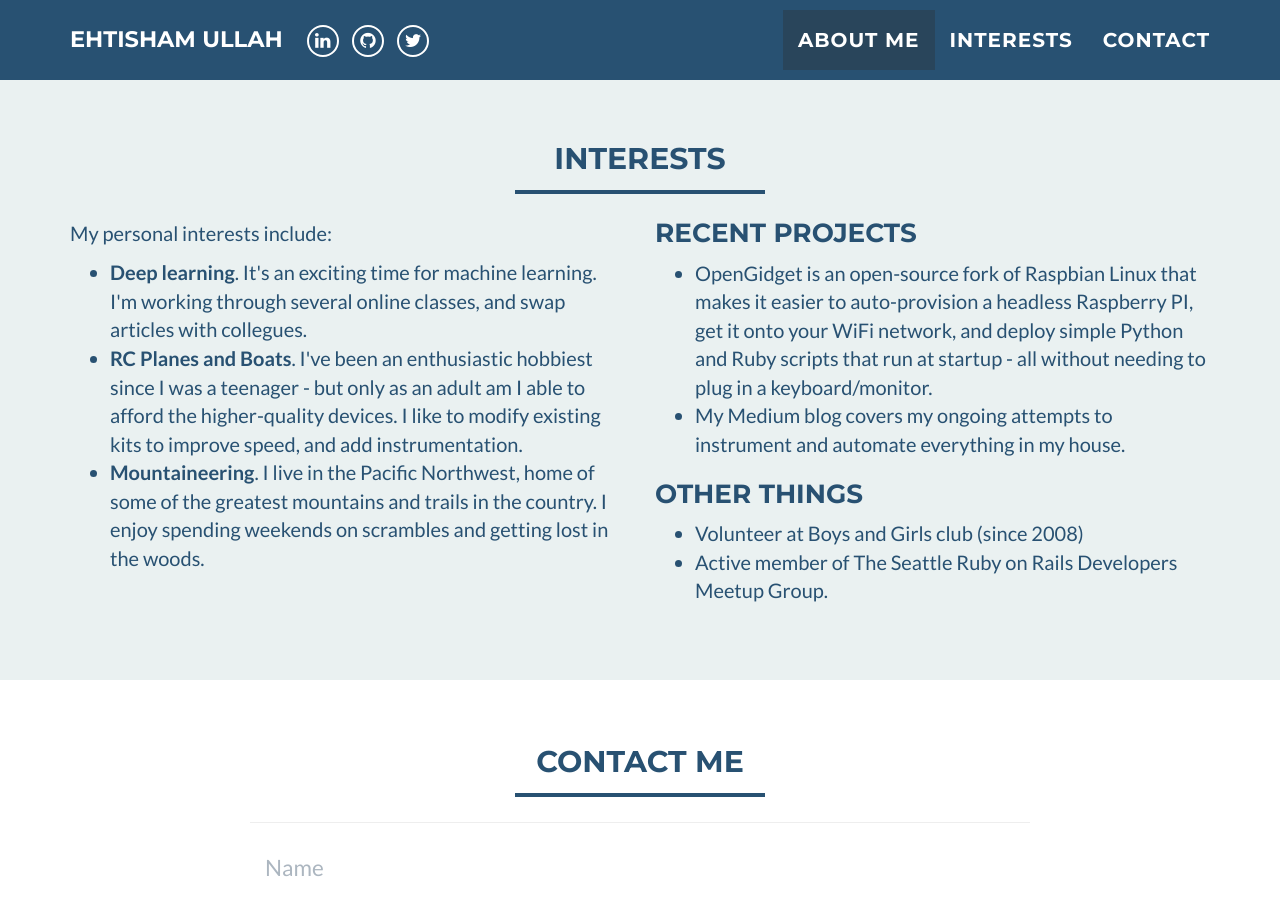
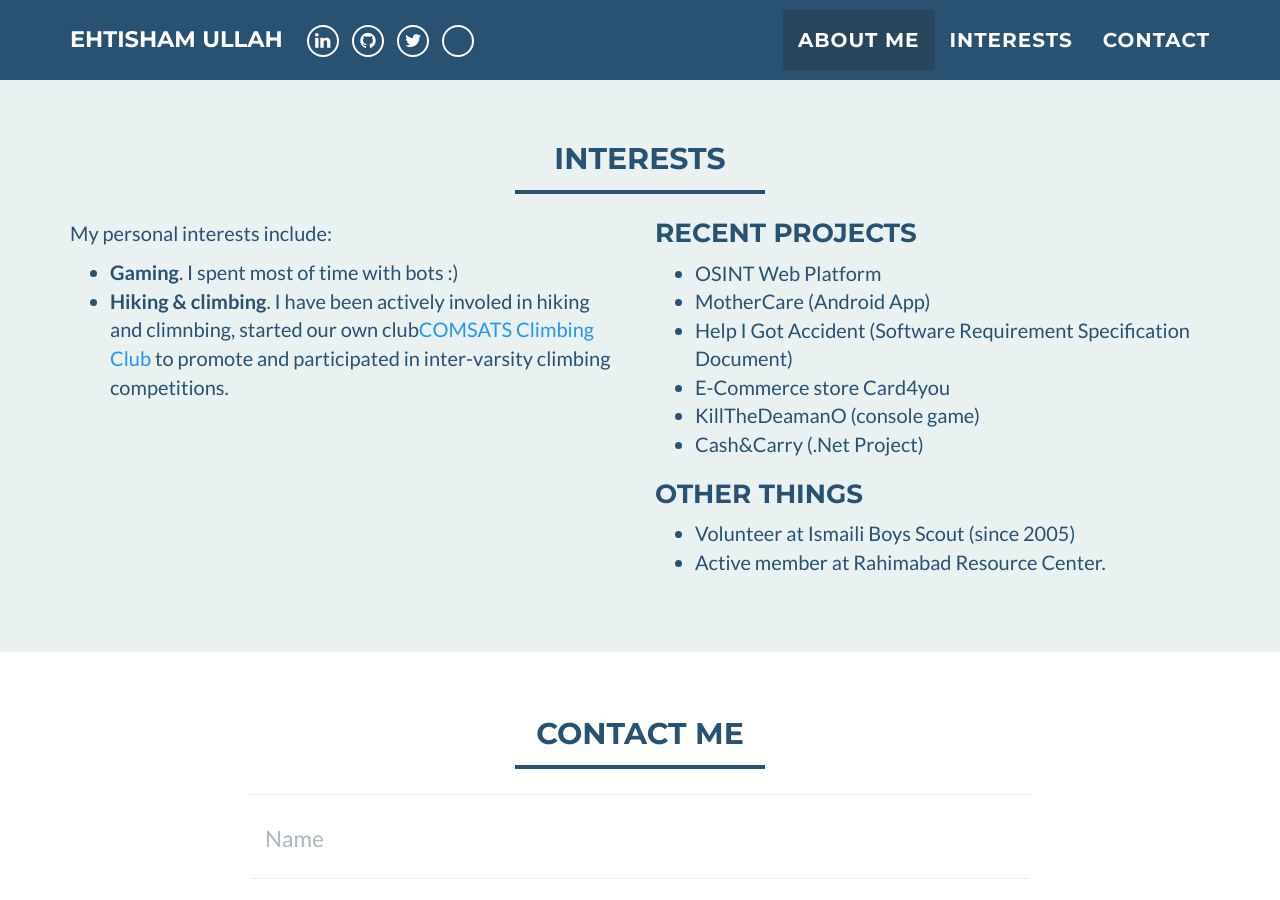
Before and after one commit to shaamuji/profile, a Jekyll site: the page built from index.html, in a window 1280 px wide and 900 px high, scrolled down 1011 px. Built offline with Jekyll 4.4.1, drawn with Linux system fonts in a browser that asks for light colours.

Commit message:
modified

```diff
--- a/_config.yml
+++ b/_config.yml
@@ -15,6 +15,8 @@ social:
     url: https://github.com/shaamuji
   - title: twitter
     url: https://twitter.com/shaamuji
+  - title: Youtube
+    url: https://www.youtube.com/channel/UCp4s3KaeZ2gPTWczYr8U7fg
 
 # Google webmaster tools
 google_verify:
--- a/_includes/interests.html
+++ b/_includes/interests.html
@@ -13,36 +13,55 @@
         </p>
 			<ul>
 			  <li>
-				 <b>Deep learning</b>. It's an exciting time for machine learning. I'm working through several online classes, and swap articles with collegues.
+				 <b>Gaming</b>. I spent most of time with bots :)
 			  </li>
 			  <li>
-				  <b>RC Planes and Boats</b>. I've been an enthusiastic hobbiest since I was a teenager - but only as an adult am I able to afford the higher-quality
-          devices. I like to modify existing kits to improve speed, and add instrumentation.
+				  <b>Hiking & climbing</b>. I have been actively involed in hiking and climnbing, started our own club<a href="">COMSATS Climbing Club</a> to promote and participated in inter-varsity climbing competitions.
 			  </li>
-			  <li>
-				  <b>Mountaineering</b>. I live in the Pacific Northwest, home of some of the greatest mountains and trails in the country. I enjoy spending weekends
-          on scrambles and getting lost in the woods.
-      </li>
+
 			</ul>
 		</div>
     <div class="col-sm-6">
       <h3 style="margin-top:0">Recent Projects</h3>
 		  <ul>
+					<li>
+							OSINT Web Platform
+
+					</li>
   			<li>
-          OpenGidget is an open-source fork of Raspbian Linux that makes it easier to auto-provision a headless Raspberry PI,
-          get it onto your WiFi network, and deploy simple Python and Ruby scripts that run at startup - all without needing to plug in a keyboard/monitor.
+						MotherCare (Android
+						App)
+
     		</li>
   			<li>
-          My Medium blog covers my ongoing attempts to instrument and automate everything in my house.
+						Help I Got Accident
+						(Software Requirement
+						Specification Document)
+
+  			</li>
+				<li>
+						E-Commerce store Card4you
+
+  			</li>
+				<li>
+
+						KillTheDeamanO
+						(console game)
+
+  			</li>
+				<li>
+
+						Cash&Carry (.Net
+						Project)
   			</li>
   		    </ul>
   		    <h3>Other Things</h3>
   		    <ul>
   			<li>
-           Volunteer at Boys and Girls club (since 2008)
+           Volunteer at Ismaili Boys Scout (since 2005)
   			</li>
   			<li>
-  			  Active member of The Seattle Ruby on Rails Developers Meetup Group.
+  			  Active member at Rahimabad Resource Center.
   			</li>
 		   </ul>
       </div>
```
